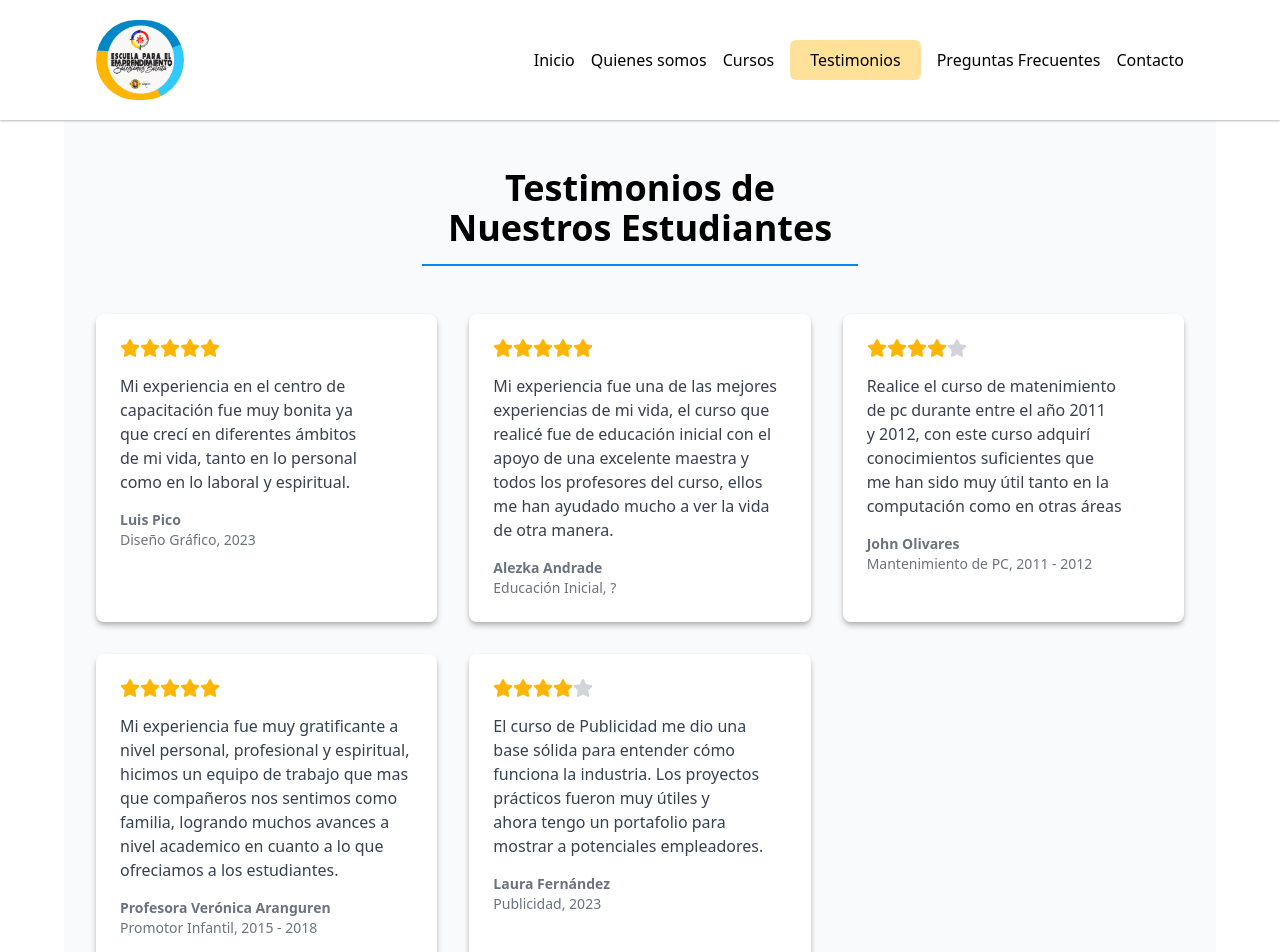
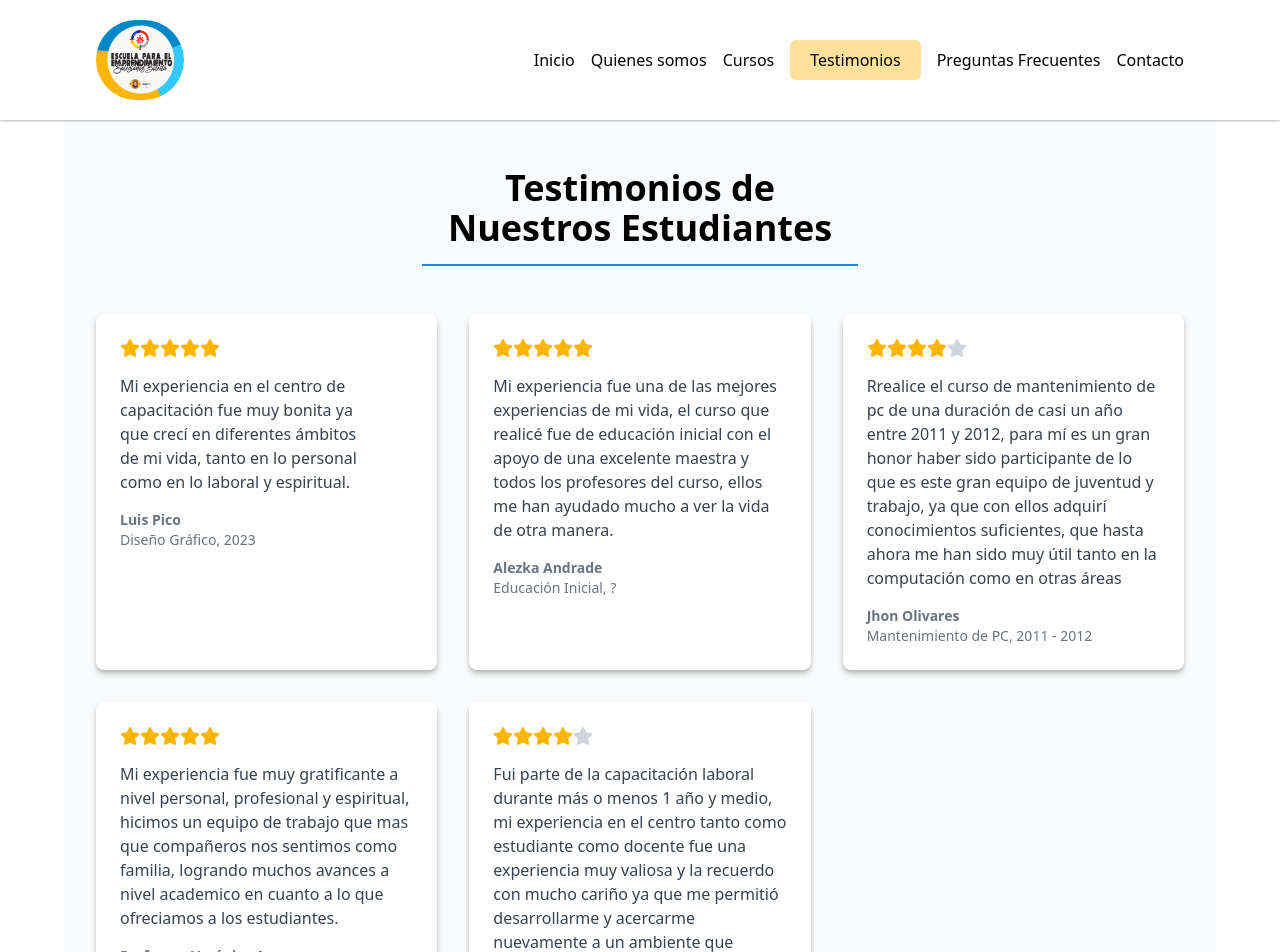
Before and after one commit to Sneider22/servicio-comunitario, a React (Vite) app: page /testimonios in a window 1280 px wide. Shown: the top 952 px of the page. Built offline with nearby package versions, Linux system fonts and the light colour scheme.

Commit message:
Add Testimonios

```diff
--- a/src/pages/Testimonios.jsx
+++ b/src/pages/Testimonios.jsx
@@ -35,10 +35,10 @@ export default function Testimonios() {
             rating: 5
         },
         {
-            name: "John Olivares",
+            name: "Jhon Olivares",
             course: "Mantenimiento de PC",
             year: "2011 - 2012",
-            content: "Realice el curso de matenimiento de pc durante entre el año 2011 y 2012, con este curso adquirí conocimientos suficientes que me han sido muy útil tanto en la computación como en otras áreas",
+            content: "Rrealice el curso de mantenimiento de pc de una duración de casi un año entre 2011 y 2012, para mí es un gran honor haber sido participante de lo que es este gran equipo de juventud y trabajo, ya que con ellos adquirí conocimientos suficientes, que hasta ahora me han sido muy útil tanto en la computación como en otras áreas",
             rating: 4
         },
         {
@@ -49,10 +49,10 @@ export default function Testimonios() {
             rating: 5
         },
         {
-            name: "Laura Fernández",
-            course: "Publicidad",
-            year: 2023,
-            content: "El curso de Publicidad me dio una base sólida para entender cómo funciona la industria. Los proyectos prácticos fueron muy útiles y ahora tengo un portafolio para mostrar a potenciales empleadores.",
+            name: "Juan Moreno",
+            course: "Estudiante y docente",
+            year: "2012-2013",
+            content: "Fui parte de la capacitación laboral durante más o menos 1 año y medio, mi experiencia en el centro tanto como estudiante como docente fue una experiencia muy valiosa y la recuerdo con mucho cariño ya que me permitió desarrollarme y acercarme nuevamente a un ambiente que estaba dejando mucho de lado para ese entonces.",
             rating: 4
         }
     ]
```
